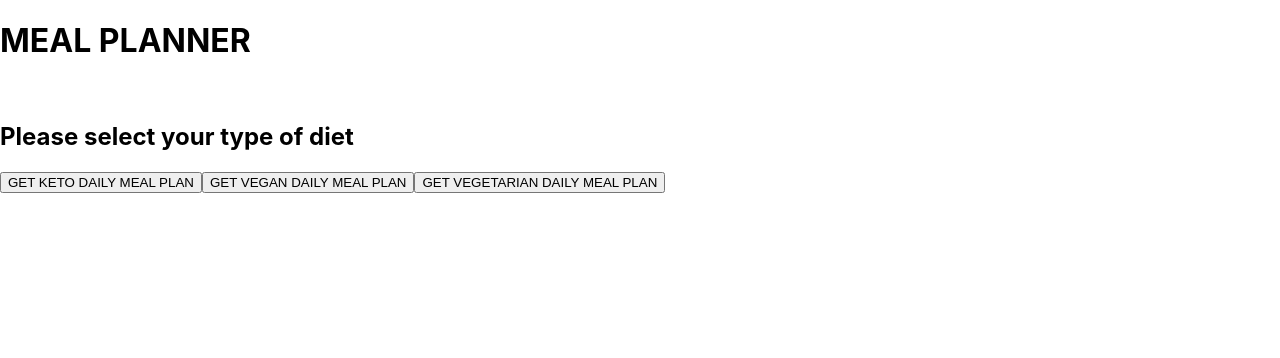
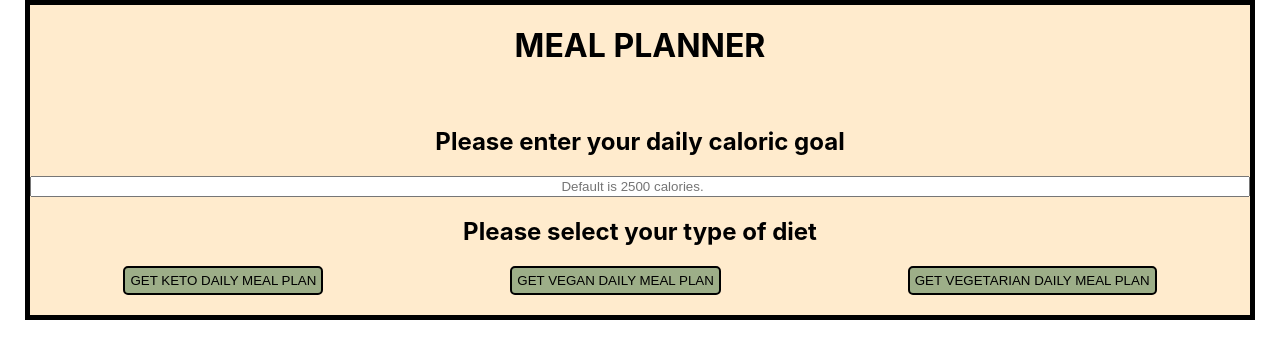
Before and after one commit to justinalequin/term2-final, a React (Create React App) app in the folder client/final-frontend/: page / in a window 1280 px wide. Shown: the top 358 px of the page. Built offline with nearby package versions, Linux system fonts and the light colour scheme.

Commit message:
app updates commited

```diff
--- a/client/final-frontend/src/App.css
+++ b/client/final-frontend/src/App.css
@@ -1,33 +1,23 @@
 .App {
   text-align: center;
+  display: flex;
+  justify-content: center;
+  flex-direction: column;
+  margin-left: 25px;
+  margin-right: 25px;
+  background-color: blanchedalmond;
+  border: solid black 5px;
 }
 
-@media (prefers-reduced-motion: no-preference) {
-  .App-logo {
-    animation: App-logo-spin infinite 20s linear;
-  }
+.buttons {
+  display: flex;
+  justify-content: center;
+  justify-content: space-around;
 }
 
-.App-header {
-  background-color: #282c34;
-  min-height: 100vh;
-  display: flex;
-  flex-direction: column;
-  align-items: center;
-  justify-content: center;
-  font-size: calc(10px + 2vmin);
-  color: white;
+button {
+  border: solid black 2px;
+  border-radius: 5px;
+  padding: 5px;
+  background-color: #9dae88;
 }
-
-.App-link {
-  color: #61dafb;
-}
-
-@keyframes App-logo-spin {
-  from {
-    transform: rotate(0deg);
-  }
-  to {
-    transform: rotate(360deg);
-  }
-}
--- a/client/final-frontend/src/App.js
+++ b/client/final-frontend/src/App.js
@@ -1,5 +1,6 @@
 import React, { useState } from "react";
 import axios from "axios";
+import "./App.css";
 
 function App() {
   const [mealData, setMealData] = useState(null);
@@ -41,17 +42,32 @@ function App() {
     }
   }
 
+  function handleChange(e) {
+    setCalories(e.target.value);
+  }
+
   return (
     <div className="App">
       <h1>MEAL PLANNER</h1>
       <br />
+      <h2>Please enter your daily caloric goal</h2>
+
+      <input
+        style={{ textAlign: "center" }}
+        type="number"
+        placeholder="Default is 2500 calories."
+        onChange={handleChange}
+      />
+
       <h2>Please select your type of diet</h2>
+      <div className="buttons">
+        <button onClick={getKetoMealPlan}>GET KETO DAILY MEAL PLAN</button>
+        <button onClick={getVeganMealPlan}>GET VEGAN DAILY MEAL PLAN</button>
+        <button onClick={getVegetarianMealPlan}>
+          GET VEGETARIAN DAILY MEAL PLAN
+        </button>
+      </div>
 
-      <button onClick={getKetoMealPlan}>GET KETO DAILY MEAL PLAN</button>
-      <button onClick={getVeganMealPlan}>GET VEGAN DAILY MEAL PLAN</button>
-      <button onClick={getVegetarianMealPlan}>
-        GET VEGETARIAN DAILY MEAL PLAN
-      </button>
       <br />
     </div>
   );
```
Also changed, not shown: 1 other file (tests, documents, lock files or other folders).
